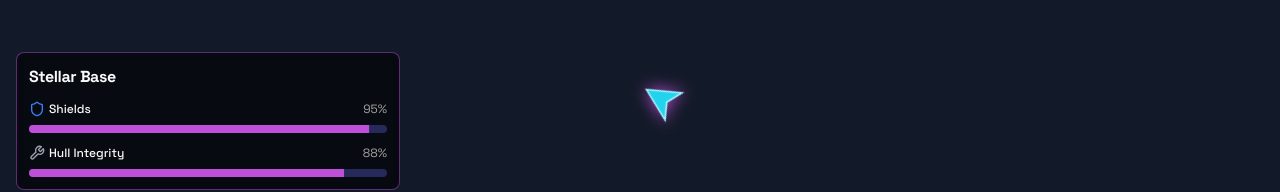
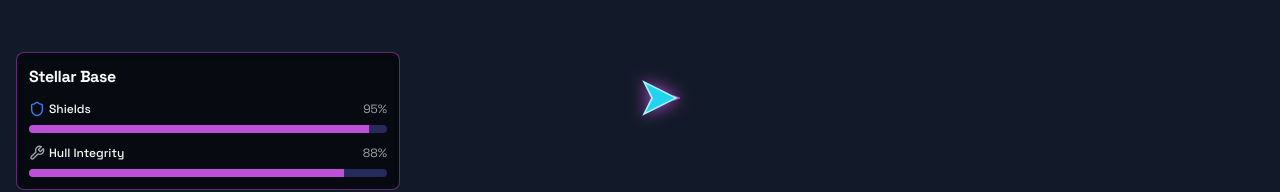
Before and after one commit to softpython2884/Space, a Next.js app: page / in a window 1280 px wide. Shown: the part 322-514 px from the top of the page. Built offline with nearby package versions, Linux system fonts and the light colour scheme.

Commit message:
NightDev - Commit#1

```diff
--- a/src/components/game/game-container.tsx
+++ b/src/components/game/game-container.tsx
@@ -5,7 +5,7 @@ import { PlayerShip } from './player-ship';
 import { GameMap } from './game-map';
 import { Projectile } from './projectile';
 
-const PLAYER_SPEED = 4;
+const PLAYER_SPEED = 5;
 const PROJECTILE_SPEED = 8;
 const MAP_WIDTH = 3000;
 const MAP_HEIGHT = 3000;
@@ -26,45 +26,50 @@ export function GameContainer() {
 
   const keysPressed = useRef<Set<string>>(new Set());
   const mousePosition = useRef({ x: 0, y: 0 });
-  const isShooting = useRef(false);
+  const isLeftMouseDown = useRef(false);
   const containerRef = useRef<HTMLDivElement>(null);
 
-  // Use a ref to get the latest position for projectile creation without causing loop dependency issues
+  // Refs to get the latest state inside the game loop without re-triggering the effect
   const playerPositionRef = useRef(playerPosition);
   useEffect(() => {
     playerPositionRef.current = playerPosition;
   }, [playerPosition]);
+
+  const playerRotationRef = useRef(playerRotation);
+  useEffect(() => {
+    playerRotationRef.current = playerRotation;
+  }, [playerRotation]);
+
 
   // Setup event listeners
   useEffect(() => {
     const handleKeyDown = (event: KeyboardEvent) => {
       keysPressed.current.add(event.key.toLowerCase());
       if (event.key === ' ') {
-        event.preventDefault();
-        isShooting.current = true;
+        event.preventDefault(); // Prevent space from scrolling the page
       }
     };
     const handleKeyUp = (event: KeyboardEvent) => {
       keysPressed.current.delete(event.key.toLowerCase());
-      if (event.key === ' ') {
-        isShooting.current = false;
-      }
     };
     const handleMouseMove = (event: MouseEvent) => {
       mousePosition.current = { x: event.clientX, y: event.clientY };
     };
     const handleMouseDown = (event: MouseEvent) => {
-      if (event.button === 0) isShooting.current = true;
+      if (event.button === 0) isLeftMouseDown.current = true;
     };
     const handleMouseUp = (event: MouseEvent) => {
-      if (event.button === 0) isShooting.current = false;
+      if (event.button === 0) isLeftMouseDown.current = false;
     };
+    // Prevent context menu on right click etc.
+    const handleContextMenu = (event: MouseEvent) => event.preventDefault();
 
     window.addEventListener('keydown', handleKeyDown);
     window.addEventListener('keyup', handleKeyUp);
     window.addEventListener('mousemove', handleMouseMove);
     window.addEventListener('mousedown', handleMouseDown);
     window.addEventListener('mouseup', handleMouseUp);
+    window.addEventListener('contextmenu', handleContextMenu);
 
     return () => {
       window.removeEventListener('keydown', handleKeyDown);
@@ -72,6 +77,7 @@ export function GameContainer() {
       window.removeEventListener('mousemove', handleMouseMove);
       window.removeEventListener('mousedown', handleMouseDown);
       window.removeEventListener('mouseup', handleMouseUp);
+      window.removeEventListener('contextmenu', handleContextMenu);
     };
   }, []);
 
@@ -97,31 +103,61 @@ export function GameContainer() {
     let lastShotTimestamp = 0;
 
     const gameLoop = (timestamp: number) => {
-      // --- MOVEMENT ---
-      setPlayerPosition((prev) => {
-        let { x, y } = prev;
-        if (keysPressed.current.has('w') || keysPressed.current.has('arrowup')) y -= PLAYER_SPEED;
-        if (keysPressed.current.has('s') || keysPressed.current.has('arrowdown')) y += PLAYER_SPEED;
-        if (keysPressed.current.has('a') || keysPressed.current.has('arrowleft')) x -= PLAYER_SPEED;
-        if (keysPressed.current.has('d') || keysPressed.current.has('arrowright')) x += PLAYER_SPEED;
+      // --- MOVEMENT (relative to rotation) ---
+      let forward = 0;
+      if (keysPressed.current.has('w') || keysPressed.current.has('arrowup')) forward = 1;
+      if (keysPressed.current.has('s') || keysPressed.current.has('arrowdown')) forward = -1;
+
+      let strafe = 0;
+      if (keysPressed.current.has('a') || keysPressed.current.has('arrowleft')) strafe = -1;
+      if (keysPressed.current.has('d') || keysPressed.current.has('arrowright')) strafe = 1;
+
+      if (forward !== 0 || strafe !== 0) {
+        setPlayerPosition(prev => {
+            const rotationInRadians = playerRotationRef.current * (Math.PI / 180);
+            const cos = Math.cos(rotationInRadians);
+            const sin = Math.sin(rotationInRadians);
+
+            // Forward/backward vector
+            let dx = forward * cos;
+            let dy = forward * sin;
+
+            // Strafe vector (perpendicular to forward, to the right)
+            dx -= strafe * sin;
+            dy += strafe * cos;
+
+            // Normalize to prevent faster diagonal movement
+            if (forward !== 0 && strafe !== 0) {
+                const magnitude = Math.sqrt(dx * dx + dy * dy);
+                dx = dx / magnitude;
+                dy = dy / magnitude;
+            }
+
+            const newX = prev.x + dx * PLAYER_SPEED;
+            const newY = prev.y + dy * PLAYER_SPEED;
+
             return {
-          x: Math.max(40, Math.min(MAP_WIDTH - 40, x)),
-          y: Math.max(40, Math.min(MAP_HEIGHT - 40, y)),
+                x: Math.max(40, Math.min(MAP_WIDTH - 40, newX)),
+                y: Math.max(40, Math.min(MAP_HEIGHT - 40, newY)),
             };
         });
+      }
 
-      // --- ROTATION ---
+      // --- ROTATION (only on left click) ---
+      if (isLeftMouseDown.current) {
         const shipScreenX = viewSize.width / 2;
         const shipScreenY = viewSize.height / 2;
         const angle = Math.atan2(mousePosition.current.y - shipScreenY, mousePosition.current.x - shipScreenX) * (180 / Math.PI);
         setPlayerRotation(angle);
+      }
 
-      // --- SHOOTING ---
-      if (isShooting.current && timestamp - lastShotTimestamp > FIRE_RATE_MS) {
+      // --- SHOOTING (on space or left click) ---
+      const shouldShoot = keysPressed.current.has(' ') || isLeftMouseDown.current;
+      if (shouldShoot && timestamp - lastShotTimestamp > FIRE_RATE_MS) {
         lastShotTimestamp = timestamp;
         setProjectiles((prev) => [
           ...prev,
-          { id: timestamp, x: playerPositionRef.current.x, y: playerPositionRef.current.y, rotation: angle },
+          { id: timestamp, x: playerPositionRef.current.x, y: playerPositionRef.current.y, rotation: playerRotationRef.current },
         ]);
       }
 
@@ -143,7 +179,7 @@ export function GameContainer() {
     }
 
     return () => cancelAnimationFrame(animationFrameId);
-  }, [viewSize]);
+  }, [viewSize]); // Dependencies are minimal to prevent loop re-creation
 
   const mapOffsetX = -playerPosition.x + viewSize.width / 2;
   const mapOffsetY = -playerPosition.y + viewSize.height / 2;
--- a/src/components/game/player-ship.tsx
+++ b/src/components/game/player-ship.tsx
@@ -21,6 +21,9 @@ export function PlayerShip({ rotation }: PlayerShipProps) {
         className="fill-cyan-400 stroke-cyan-200"
         style={{ filter: 'drop-shadow(0 0 8px hsl(var(--primary)))' }}
       >
+        {/* Direction arrow */}
+        <polygon points="25,0 28,8 22,8" className="fill-primary stroke-primary" strokeWidth="1" />
+        {/* Ship body */}
         <polygon points="25,5 45,45 25,35 5,45" strokeWidth="2" />
       </svg>
     </motion.div>
```
Lines whose indentation alone changed are shown as unchanged.
